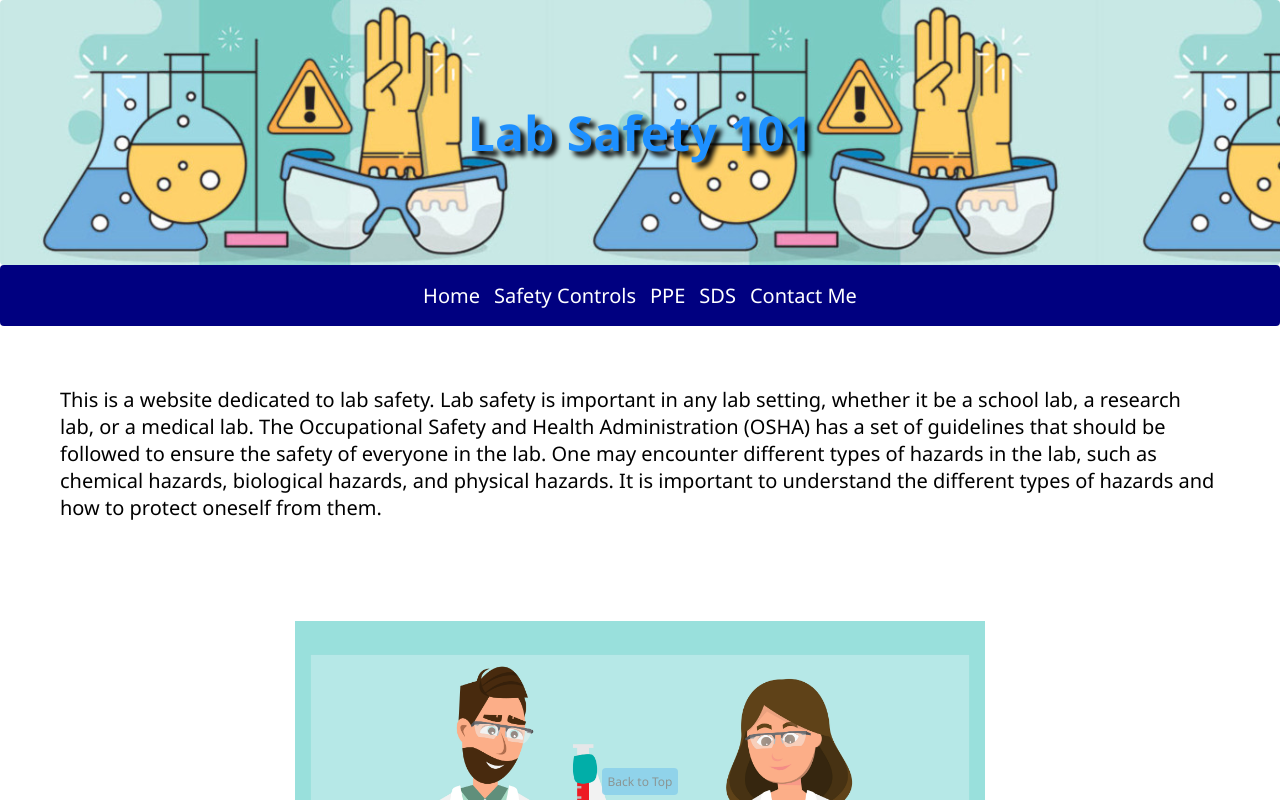
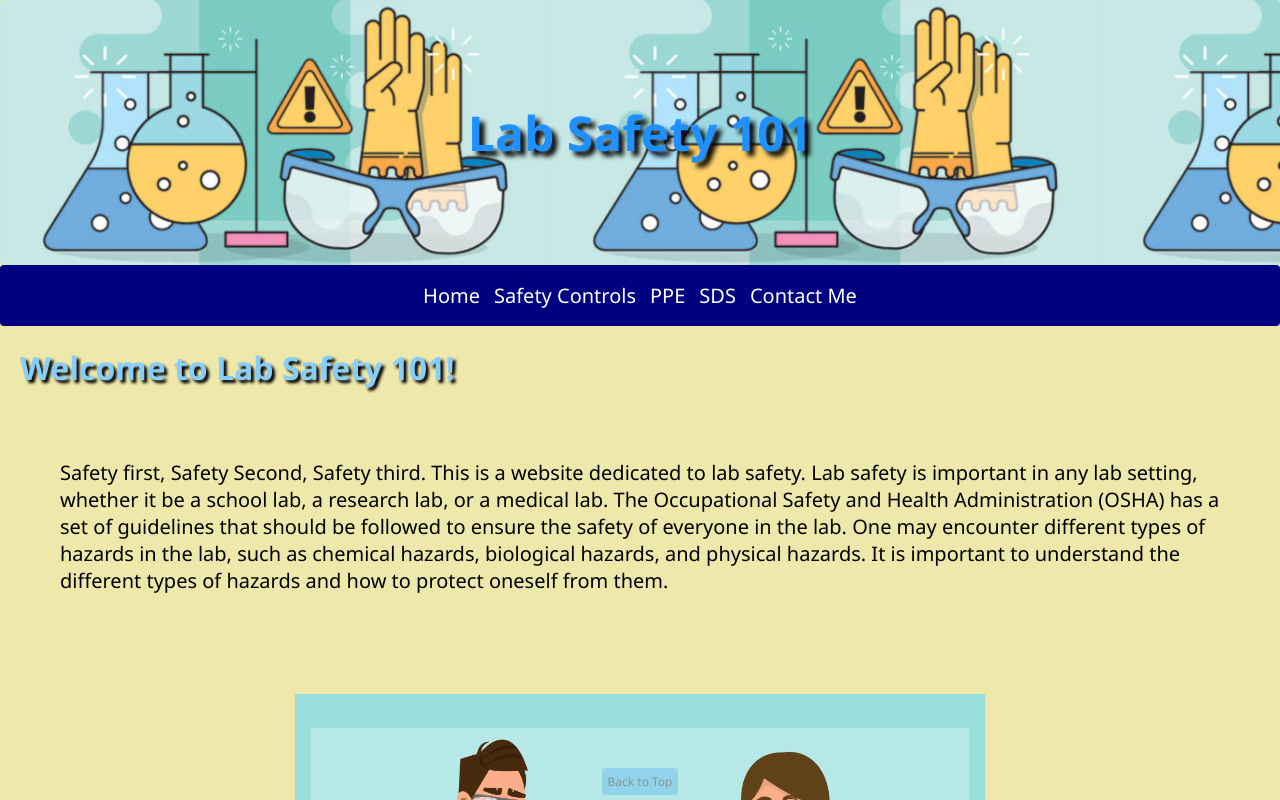
Before and after one commit to jessikea/personal-website-HW, a plain HTML site: page index.html in a window 1280 px wide. Shown: the top 800 px of the page. Drawn offline with Linux system fonts and the light colour scheme.

Commit message:
minor css changes

```diff
--- a/index.html
+++ b/index.html
@@ -33,9 +33,10 @@
          <main>
 			<!-- PAGE 1 -->
 			<div id="page1">
+                <h2> Welcome to Lab Safety 101!</h2>
+                <section>
 
-                <section>
-                    <p> This is a website dedicated to lab safety. Lab safety is important in any lab setting, whether it be a school lab, a research lab, or a medical lab. The Occupational Safety and Health Administration (OSHA) has a set of guidelines that should be followed to ensure the safety of everyone in the lab.
+                    <p> Safety first, Safety Second, Safety third. This is a website dedicated to lab safety. Lab safety is important in any lab setting, whether it be a school lab, a research lab, or a medical lab. The Occupational Safety and Health Administration (OSHA) has a set of guidelines that should be followed to ensure the safety of everyone in the lab.
                         One may encounter different types of hazards in the lab, such as chemical hazards, biological hazards, and physical hazards. It is important to understand the different types of hazards and how to protect oneself from them.
                     </p>
 
@@ -56,6 +57,7 @@
 
 			<!-- PAGE 2 -->
 			<div id="page2">
+                <h2> Safety Controls</h2>
                 <section>
                     <a href="https://wp.stolaf.edu/chemical-hygiene/control-measures/" class="image-button-larger">
                         <img src="images/safety-controls.jpeg" alt="Safety Controls" id="controls">
@@ -95,6 +97,7 @@
 
 			<!-- PAGE 3 -->
 			<div id="page3">
+                <h2> Personal Protective Equipment (PPE)</h2>
                 <section>
                     <p>Personal Protective Equipment (PPE) is one of the most efficient ways to protect individuals working in environments where physical and health hazards may be present. PPE is used in many different fields of work, depending on the potential hazards that may be present. Below are where you might see or use PPE in lab settings specifically.</p>
 
@@ -127,6 +130,7 @@
 
             <!-- PAGE 4 -->
             <div id="page4">
+                <h2> Safety Data Sheets (SDS)</h2>
 
                 <div class="container">
                     <p>Safety Data Sheet (SDS) is an important tool in identifying the potential harms that certain substances may
@@ -273,6 +277,7 @@
 
             <!-- PAGE 5 -->
             <div id="page5">
+                <h2> Contact Me</h2>
 
                 <div className="contact-container" id="contact">
                     <div className="contact-links">
--- a/style.css
+++ b/style.css
@@ -1,4 +1,3 @@
-
 * {
     margin: 0;
     padding: 0;
@@ -11,6 +10,7 @@ body {
     justify-content: center;
     align-items: center;
     height: 100vh;
+    background-color: palegoldenrod ;
 }
 
 nav ul {
@@ -81,7 +81,7 @@ h1 {
     text-align: center;
     background-image: url(./images/lab-safety--art.jpeg);
     background-size:550px;
-    padding: 100px
+    padding: 100px;
 }
 h2 {
     padding: 10px;
@@ -89,7 +89,8 @@ h2 {
     text-align: left;
     font-size: 32px;
     font-weight:bold;
-    color: navy;
+    color:lightskyblue;
+    text-shadow: 3px 3px 3px #000000;
 }
 h3 {
     padding: 10px;
```
